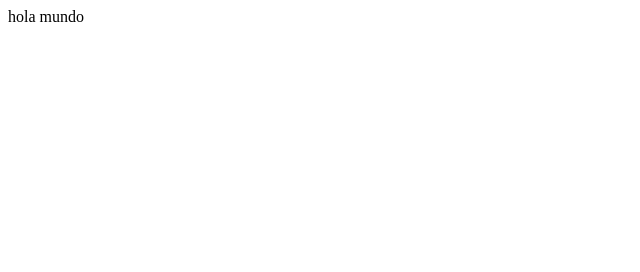
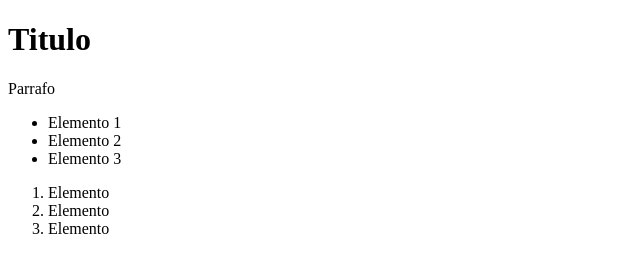
Before and after one commit to RosarioBurs/clase_16, a plain HTML site: page index.html in a window 1280 px wide. Shown: the whole page, without its empty margins (0-640 px from the left). Drawn offline with Linux system fonts and the light colour scheme.

Commit message:
Agregue texto en el body

```diff
--- a/index.html
+++ b/index.html
@@ -1,11 +1,22 @@
 <!DOCTYPE html>
-<html lang="en">
+<html lang="es">
 <head>
     <meta charset="UTF-8">
     <meta name="viewport" content="width=device-width, initial-scale=1.0">
-    <title>Document</title>
+    <title>Mi Proyrcto</title>
 </head>
 <body>
-    hola mundo
+    <h1>Titulo</h1>
+    <p>Parrafo</p>
+    <ul>
+        <li>Elemento 1</li>
+        <li>Elemento 2</li>
+        <li>Elemento 3</li>
+    </ul>
+    <ol>
+        <li>Elemento</li>
+        <li>Elemento</li>
+        <li>Elemento</li>
+    </ol>
 </body>
 </html>
```
